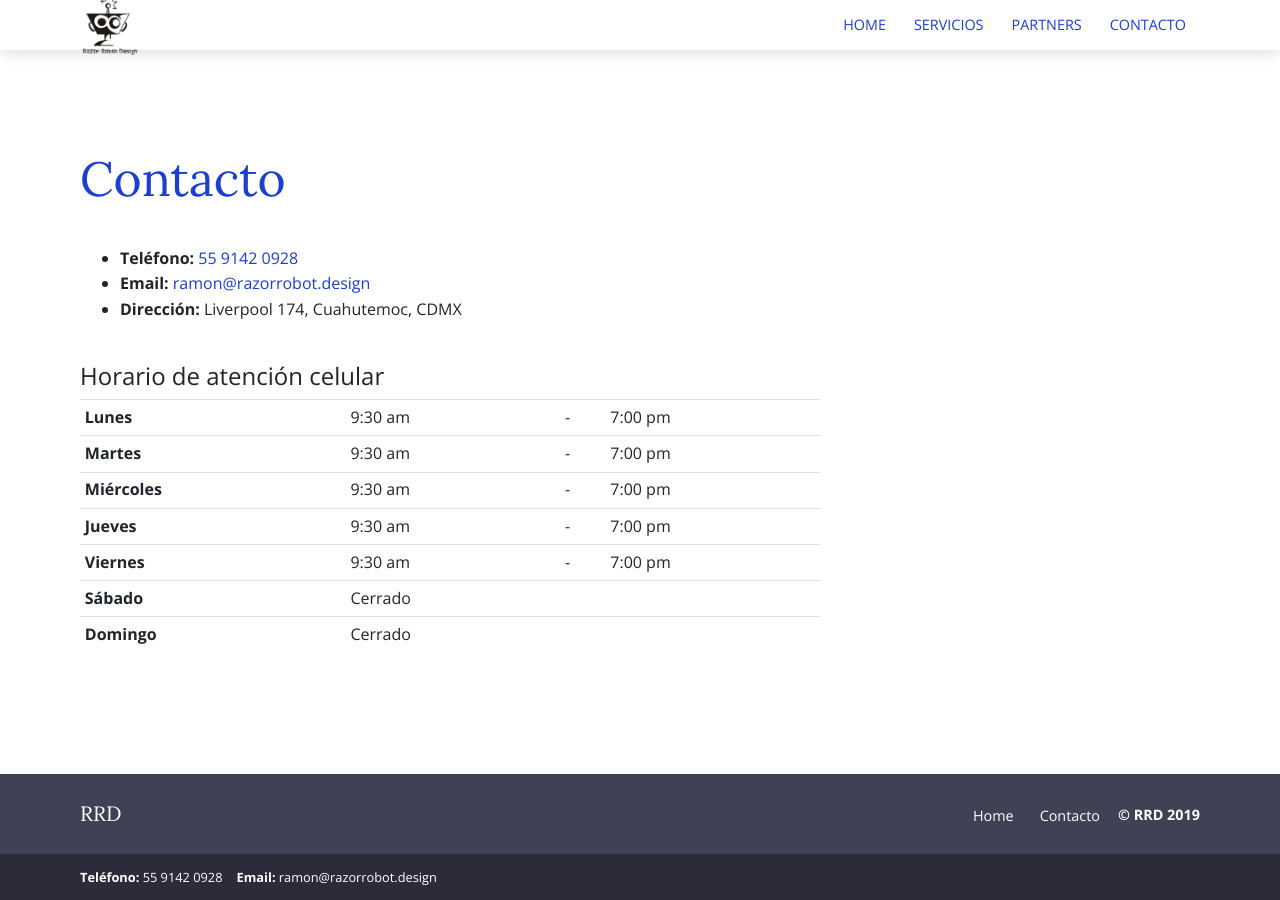
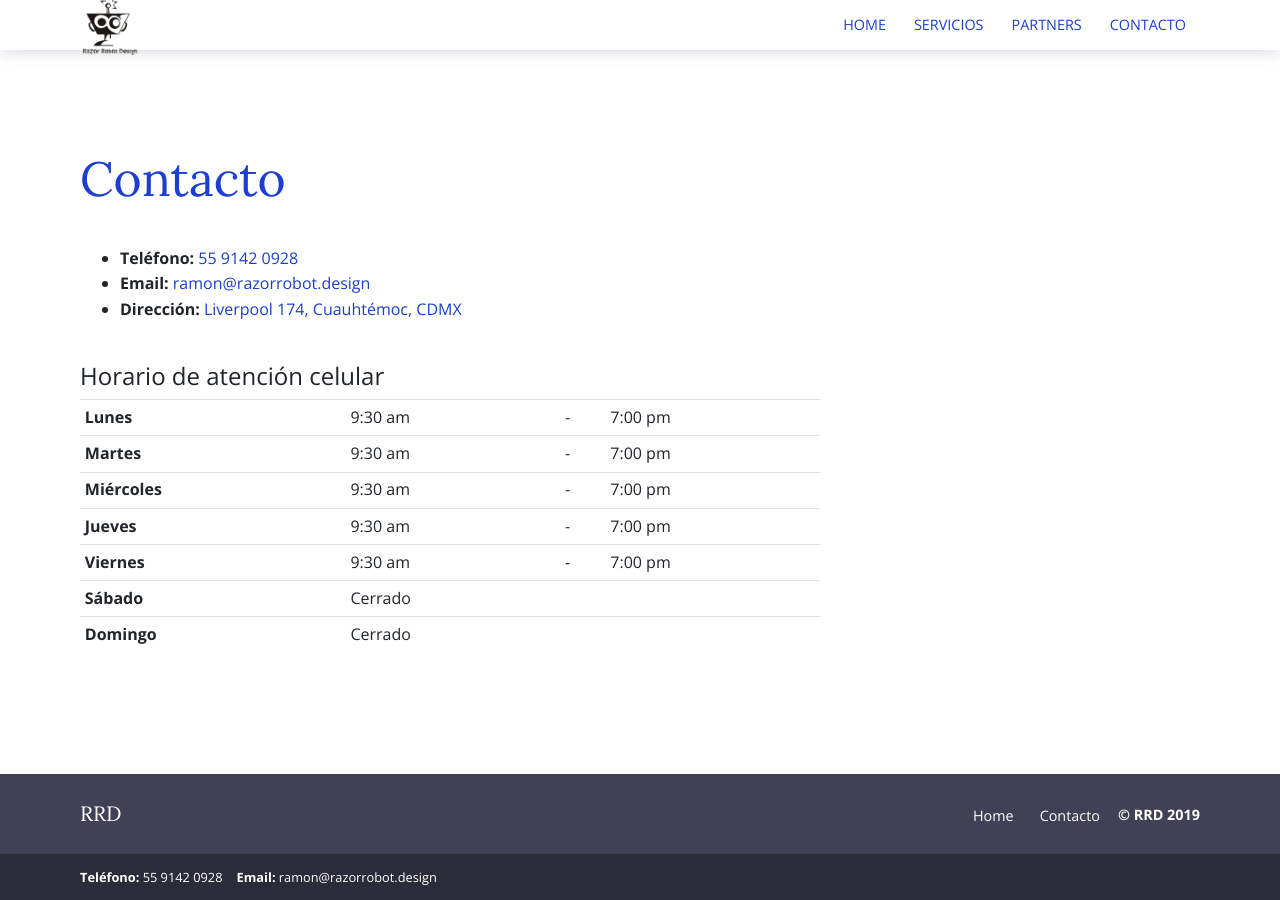
Before and after one commit to bay007/rrd, a Jekyll site: the page built from contact.html, in a window 1280 px wide. Built offline with Jekyll 4.4.1, drawn with Linux system fonts in a browser that asks for light colours.

```diff
--- a/_data/contact.yml
+++ b/_data/contact.yml
@@ -1,4 +1,4 @@
 email: 'ramon@razorrobot.design'
 phone: '55 9142 0928'
 businessName: 'Ramon López'
-address: 'Liverpool 174, Cuahutemoc, CDMX'
+address: 'Liverpool 174, Cuauhtémoc, CDMX'
--- a/contact.html
+++ b/contact.html
@@ -22,7 +22,8 @@ bodyClass: page-contact
         <li><strong>Email: </strong><a href="mailto:{{ site.data.contact.email }}">
             {{ site.data.contact.email }}</a></li>
         {% if site.data.contact.address %}
-        <li><strong>Dirección: </strong>{{ site.data.contact.address }}</li>
+        <li><strong>Dirección: </strong><a href="https://goo.gl/maps/vYoAaXhbpmYNQryK9"
+            target="_blank">{{ site.data.contact.address }}</a></li>
         {% endif %}
       </ul>
       <h4 class="mt-4">Horario de atención celular</h4>
```
